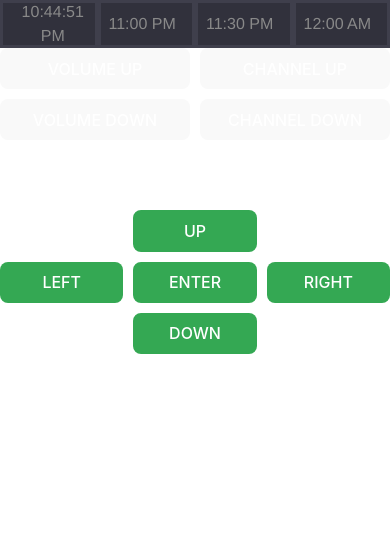
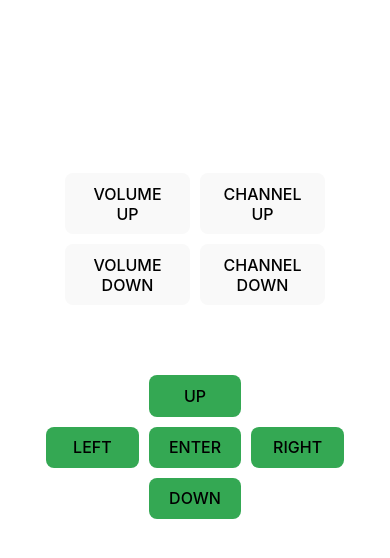
Before and after one commit to LClarkson/boomersurfer, a React (Vite) app: page / in a window 390 px wide. Shown: the top 558 px of the page. Built offline with nearby package versions, Linux system fonts and the light colour scheme.

Commit message:
minor remote interface changes

```diff
--- a/src/App.tsx
+++ b/src/App.tsx
@@ -3,7 +3,7 @@ import './styles/App.css';
 import YoutubePlayer from './components/YoutubePlayer.tsx';
 import TimeBar from './components/TimeBar.tsx';
 import ChannelInfo from './components/ChannelInfo.tsx';
-import Remote from './components/remote.tsx';
+import Remote from './components/Remote.tsx';
 
 
 function App() {
@@ -15,7 +15,7 @@ function App() {
 
   const videos = ["l7rce6IQDWs", "8v0QwgWPqPU", "he-7vs0BkLE", "icwYkOun_Po"];
 
-  const changeChannel = () => {
+  const changeChannel = (): void => {
     const randomVideo = Math.floor(Math.random() * videos.length);
     setVideoID(videos[randomVideo]);
   };
@@ -28,7 +28,9 @@ function App() {
         <ChannelInfo />
         <YoutubePlayer videoID={videoID} videoTime={50} />
       </div>
-      <TimeBar />
+      <div id="timeBar">
+        <TimeBar />
+      </div>
       <div id="remote">
         <Remote changeChannel={changeChannel} />
       </div>
--- a/src/components/Remote.tsx
+++ b/src/components/Remote.tsx
@@ -7,10 +7,12 @@ interface RemoteProps {
   const Remote: React.FC<RemoteProps> = ({ changeChannel }) => {
   return (
     <div className="remote-control">
-      <button className="volume-up">VOLUME UP</button>
-      <button className="channel-up" onClick={changeChannel}>CHANNEL UP</button>
-      <button className="volume-down">VOLUME DOWN</button>
-      <button className="channel-down">CHANNEL DOWN</button>
+      <div className="controls-cluster">
+        <button className="controls">VOLUME UP</button>
+        <button className="controls" onClick={changeChannel}>CHANNEL UP</button>
+        <button className="controls">VOLUME DOWN</button>
+        <button className="controls">CHANNEL DOWN</button>
+      </div>
       <div className="separator"></div>
       <div className="navigation-cluster">
         <button className="navigation-button up">UP</button>
--- a/src/styles/App.css
+++ b/src/styles/App.css
@@ -57,6 +57,7 @@
 }
 
 @media only screen and (max-width: 600px) {
+
   #remote {
     display: block;
   }
@@ -64,4 +65,9 @@
   #viewPort {
     display: none;
   }
+
+  #timeBar {
+    display: none;
+  }
+
 }
--- a/src/styles/Remote.css
+++ b/src/styles/Remote.css
@@ -1,25 +1,29 @@
+  #remote {
+    position: relative;
+    top: 50%;
+  }
 
   .remote-control {
     display: grid;
     grid-template-columns: repeat(2, 1fr);
     gap: 10px;
-    max-width: 400px;
+
   }
 
-  button {
-    display: block;
-    width: 100%;
-    padding: 15px;
-    font-size: 16px;
-    text-align: center;
-    background-color: #4285f4;
-    color: #ffffff;
-    border: none;
-    border-radius: 5px;
-    cursor: pointer;
+  .controls {
+    display: grid;
+    width: 125px;
   }
 
+  .controls-cluster {
+    margin: auto;
+    grid-column: span 2;
+    display: grid;
+    grid-template-columns: repeat(2, 1fr);
+    gap: 10px;
+  }
   .navigation-cluster {
+    margin: auto;
     grid-column: span 2;
     display: grid;
     grid-template-columns: repeat(3, 1fr);
@@ -27,6 +31,8 @@
   }
 
   .separator {
+    grid-column: span 2;
+    display: grid;
     margin-top: 50px;
   }
   .navigation-button {
```
